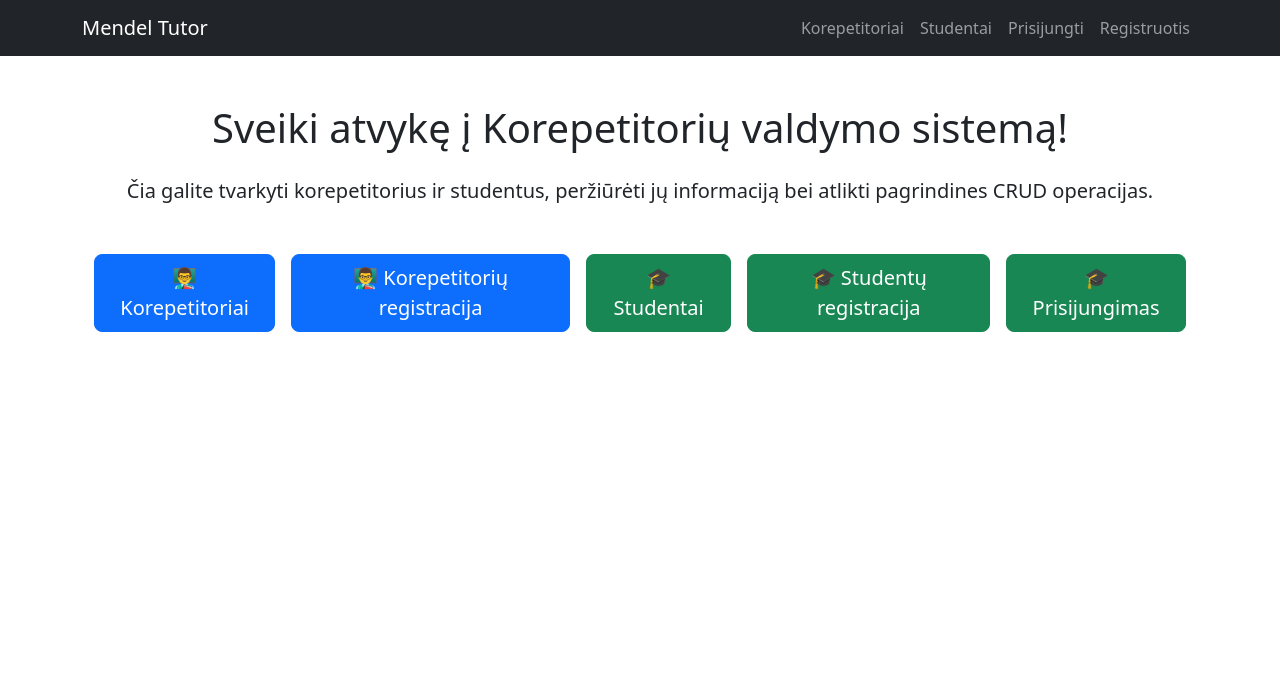
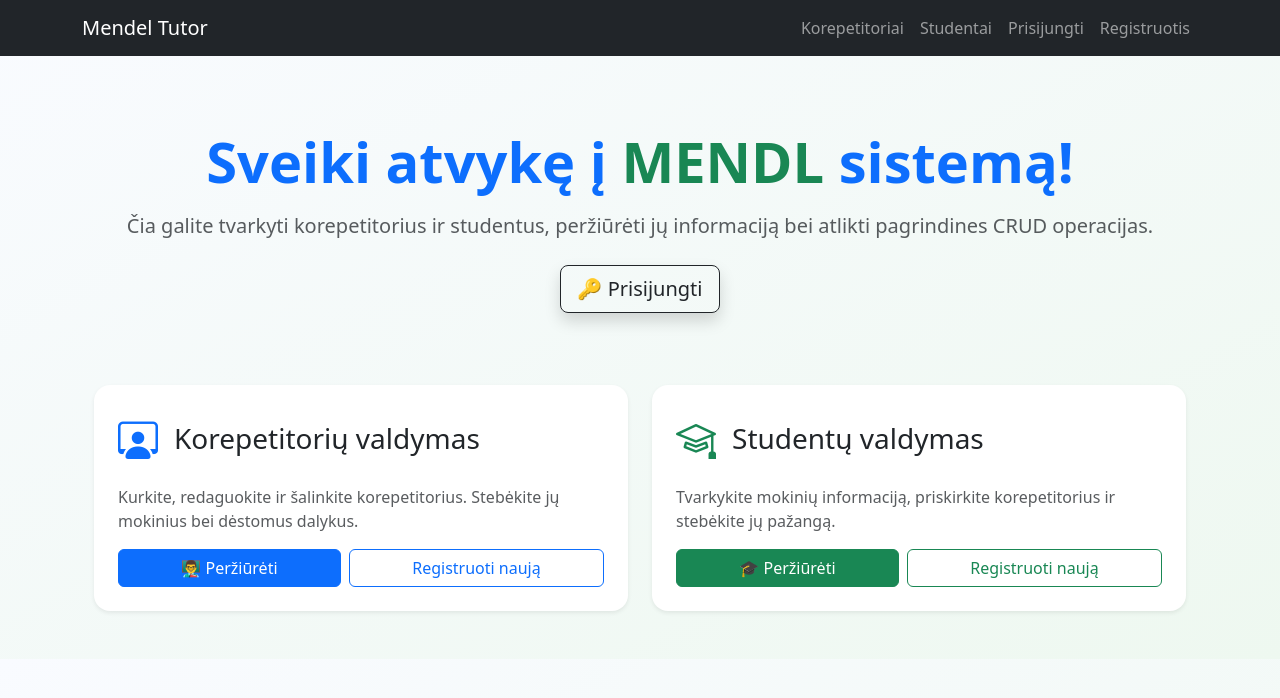
Before and after one commit to lukasjanusauskas/mendl-tutors, a Flask app: page / in a window 1280 px wide. Shown: the top 698 px of the page. Run offline with Flask 3, Linux system fonts and the light colour scheme.

Commit message:
Update index.html
Atnaujintas main page. galima dar buvo backgrounda uzdet koki nors

```diff
--- a/app/templates/index.html
+++ b/app/templates/index.html
@@ -3,28 +3,73 @@
 {% block title %}Pagrindinis puslapis{% endblock %}
 
 {% block content %}
-<div class="container text-center mt-5">
-    <h1 class="mb-4">Sveiki atvykę į Korepetitorių valdymo sistemą!</h1>
-    <p class="lead mb-5">
-        Čia galite tvarkyti korepetitorius ir studentus, peržiūrėti jų informaciją bei atlikti pagrindines CRUD operacijas.
+<div class="container py-5">
+
+  <div class="text-center mb-5">
+    <h1 class="display-4 fw-bold text-primary mb-3">
+      Sveiki atvykę į <span class="text-success">MENDL</span> sistemą!
+    </h1>
+    <p class="lead text-muted mb-4">
+      Čia galite tvarkyti korepetitorius ir studentus, peržiūrėti jų informaciją bei atlikti pagrindines CRUD operacijas.
     </p>
+    <div class="d-flex justify-content-center gap-3 flex-wrap">
+      <a href="{{ url_for('login') }}" class="btn btn-outline-dark btn-lg shadow">
+        🔑 Prisijungti
+      </a>
+    </div>
+  </div>
 
-    <div class="d-flex justify-content-center gap-3">
-        <a href="{{ url_for('tutors') }}" class="btn btn-primary btn-lg">
-            👨‍🏫 Korepetitoriai
-        </a>
-        <a href="{{ url_for('sign_up_tutor') }}" class="btn btn-primary btn-lg">
-            👨‍🏫 Korepetitorių registracija
-        </a>
-        <a href="{{ url_for('students') }}" class="btn btn-success btn-lg">
-            🎓 Studentai
-        </a>
-        <a href="{{ url_for('sign_up_student') }}" class="btn btn-success btn-lg">
-            🎓 Studentų registracija
-        </a>
-        <a href="{{ url_for('login') }}" class="btn btn-success btn-lg">
-            🎓 Prisijungimas
-        </a>
+  <div class="row g-4 mt-5">
+
+    <!-- Korepetitoriai -->
+    <div class="col-md-6">
+      <div class="card border-0 shadow-sm h-100 rounded-4 p-4">
+        <div class="d-flex align-items-center mb-3">
+          <i class="bi bi-person-workspace text-primary fs-1 me-3"></i>
+          <h3 class="mb-0">Korepetitorių valdymas</h3>
+        </div>
+        <p class="text-muted">
+          Kurkite, redaguokite ir šalinkite korepetitorius. Stebėkite jų mokinius bei dėstomus dalykus.
+        </p>
+        <div class="d-flex gap-2">
+          <a href="{{ url_for('tutors') }}" class="btn btn-primary flex-grow-1">👨‍🏫 Peržiūrėti</a>
+          <a href="{{ url_for('sign_up_tutor') }}" class="btn btn-outline-primary flex-grow-1">Registruoti naują</a>
+        </div>
+      </div>
     </div>
+
+    <!-- Studentai -->
+    <div class="col-md-6">
+      <div class="card border-0 shadow-sm h-100 rounded-4 p-4">
+        <div class="d-flex align-items-center mb-3">
+          <i class="bi bi-mortarboard text-success fs-1 me-3"></i>
+          <h3 class="mb-0">Studentų valdymas</h3>
+        </div>
+        <p class="text-muted">
+          Tvarkykite mokinių informaciją, priskirkite korepetitorius ir stebėkite jų pažangą.
+        </p>
+        <div class="d-flex gap-2">
+          <a href="{{ url_for('students') }}" class="btn btn-success flex-grow-1">🎓 Peržiūrėti</a>
+          <a href="{{ url_for('sign_up_student') }}" class="btn btn-outline-success flex-grow-1">Registruoti naują</a>
+        </div>
+      </div>
+    </div>
+
+  </div>
 </div>
+
+<style>
+  body {
+    background: linear-gradient(to bottom right, #f9fbff, #eef8f0);
+  }
+  .card {
+    transition: transform 0.2s ease, box-shadow 0.2s ease;
+  }
+  .card:hover {
+    transform: translateY(-5px);
+    box-shadow: 0 10px 20px rgba(0,0,0,0.1);
+  }
+</style>
+
+<link rel="stylesheet" href="https://cdn.jsdelivr.net/npm/bootstrap-icons@1.11.3/font/bootstrap-icons.css">
 {% endblock %}
```
